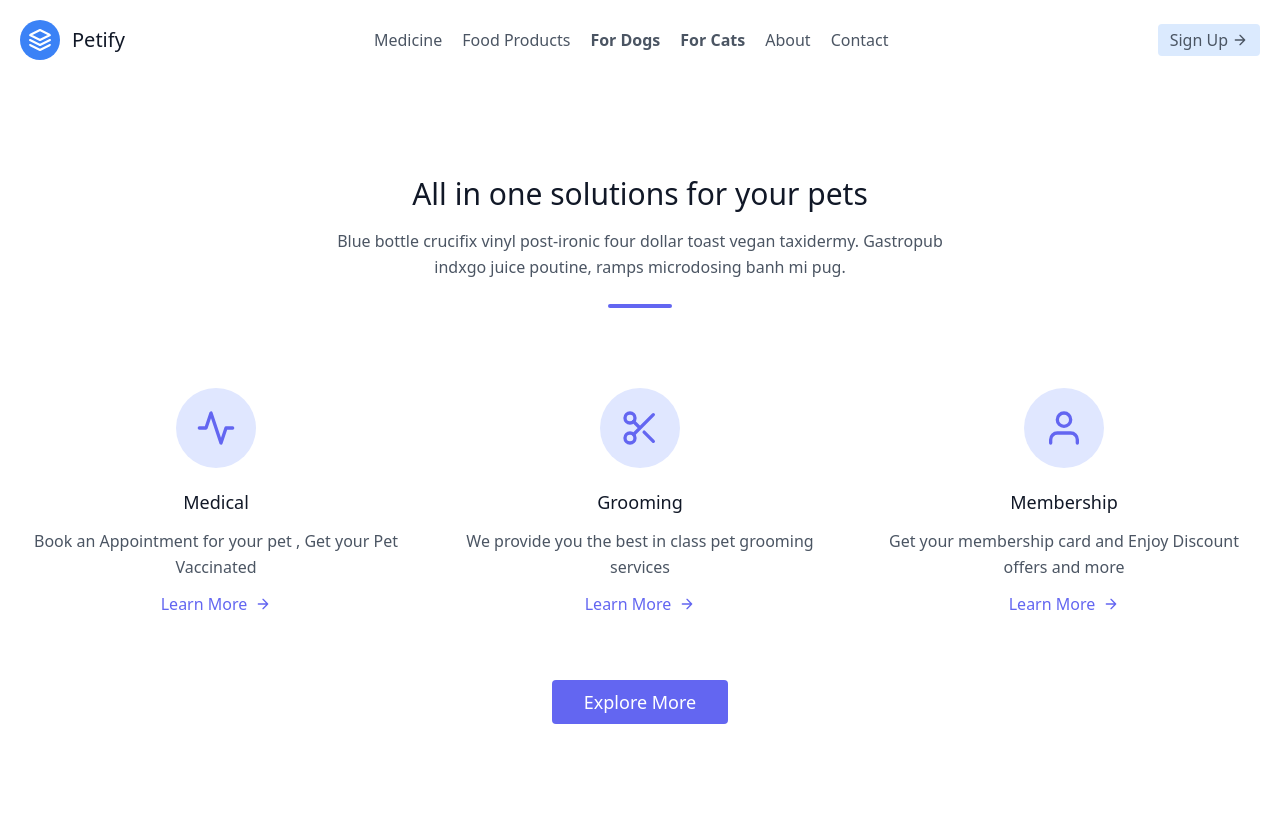
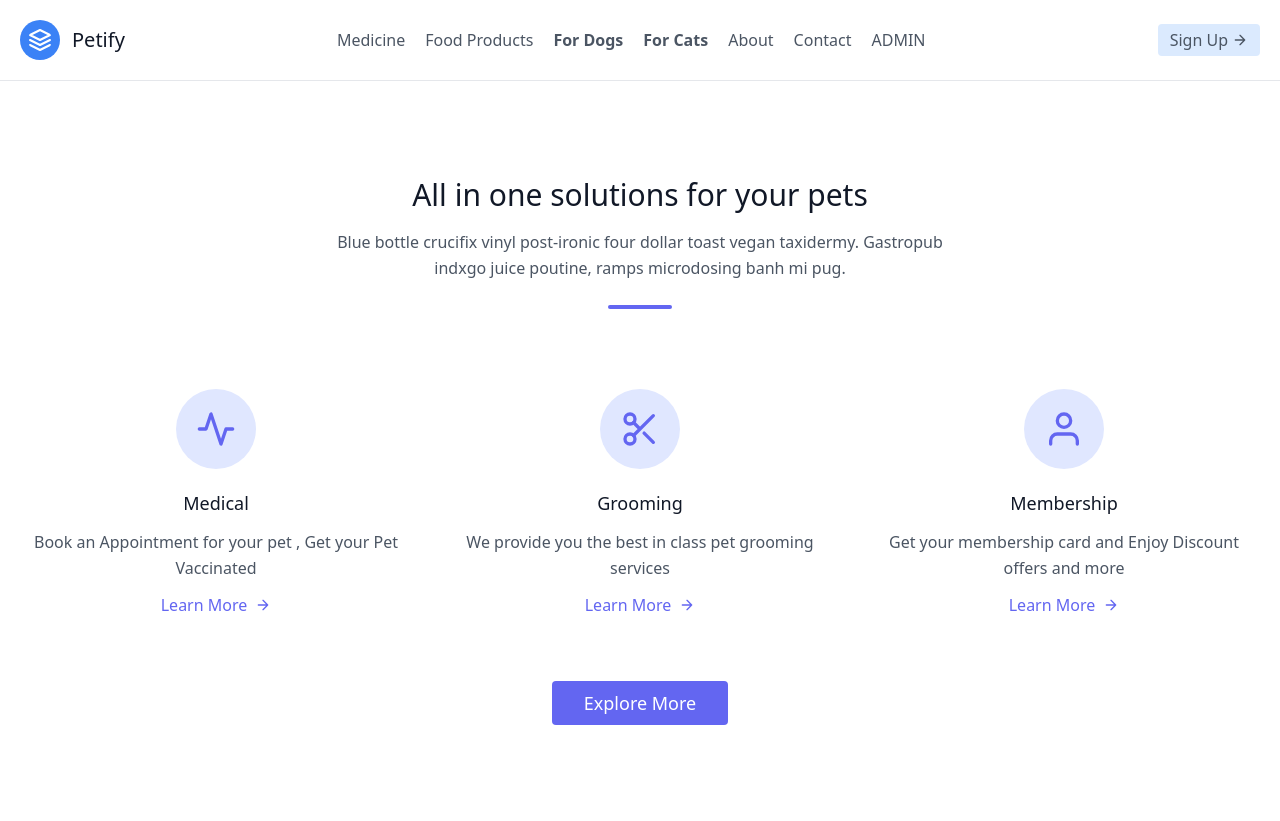
Before and after one commit to codebyrtwk/Petify, a Django app: page /petifyapp/ in a window 1280 px wide. Before the commit the page ends 724 px from the top, so only its background shows below. Run offline with Django 3.2, Linux system fonts and the light colour scheme.

```diff
--- /dev/null
+++ b/Petify/views.py
@@ -0,0 +1,4 @@
+from django.shortcuts import render
+
+def admin(request):
+	return render(request ,'Petify/admin' )
--- a/petifyapp/templates/petify/home.html
+++ b/petifyapp/templates/petify/home.html
@@ -6,11 +6,7 @@
         <link href="https://unpkg.com/tailwindcss@^2/dist/tailwind.min.css" rel="stylesheet">
         <link rel="stylesheet" href="Index.css" />
         <title>Petify | An all i one solution for pets</title>
-        <style type="text/css">
-          body{
-           background-color: white;
-          }
-        </style>
+
     </head>
     <body>
       <header class="text-gray-600 body-font">
@@ -29,6 +25,7 @@
 
             <a href = "/"class="mr-5 hover:text-gray-900">About</a>
             <a href = "/"class="mr-5 hover:text-gray-900">Contact</a>
+            <a href = "admin"class="mr-5 hover:text-gray-900">ADMIN</a>
           </nav>
           <button class="inline-flex items-center bg-blue-100 border-0 py-1 px-3 focus:outline-none hover:bg-gray-200 rounded text-base mt-4 md:mt-0"><a href = "signup">Sign Up</a>
             <svg fill="none" stroke="currentColor" stroke-linecap="round" stroke-linejoin="round" stroke-width="2" class="w-4 h-4 ml-1" viewBox="0 0 24 24">
@@ -37,6 +34,11 @@
           </button>
         </div>
       </header>
+
+     <hr>
+      <section>
+
+      </section>
 
       <section class="text-gray-600 body-font">
         <div class="container px-5 py-24 mx-auto">
--- a/petifyapp/urls.py
+++ b/petifyapp/urls.py
@@ -4,7 +4,8 @@ from . import views
 urlpatterns = [
     path("" , views.home , name = "home"),
     path("signup/" , views.signup , name = "signup"),
-    path('login/' , views.login , name = 'login')
+    path('login/' , views.login , name = 'login'),
+
 
 
     ]
```
Also changed, not shown: db.sqlite3, petifyapp/views.py (line endings or trailing spaces).
